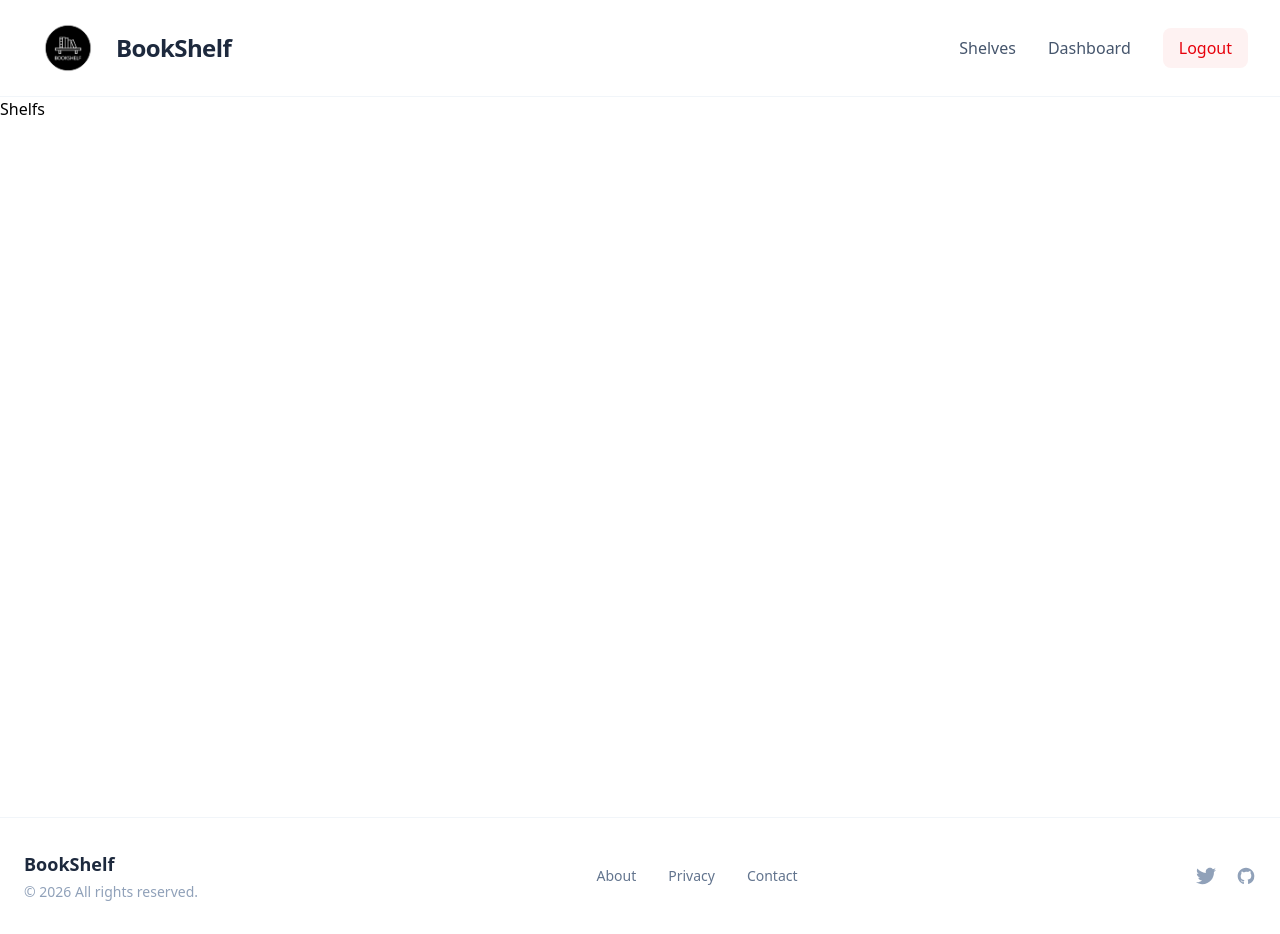
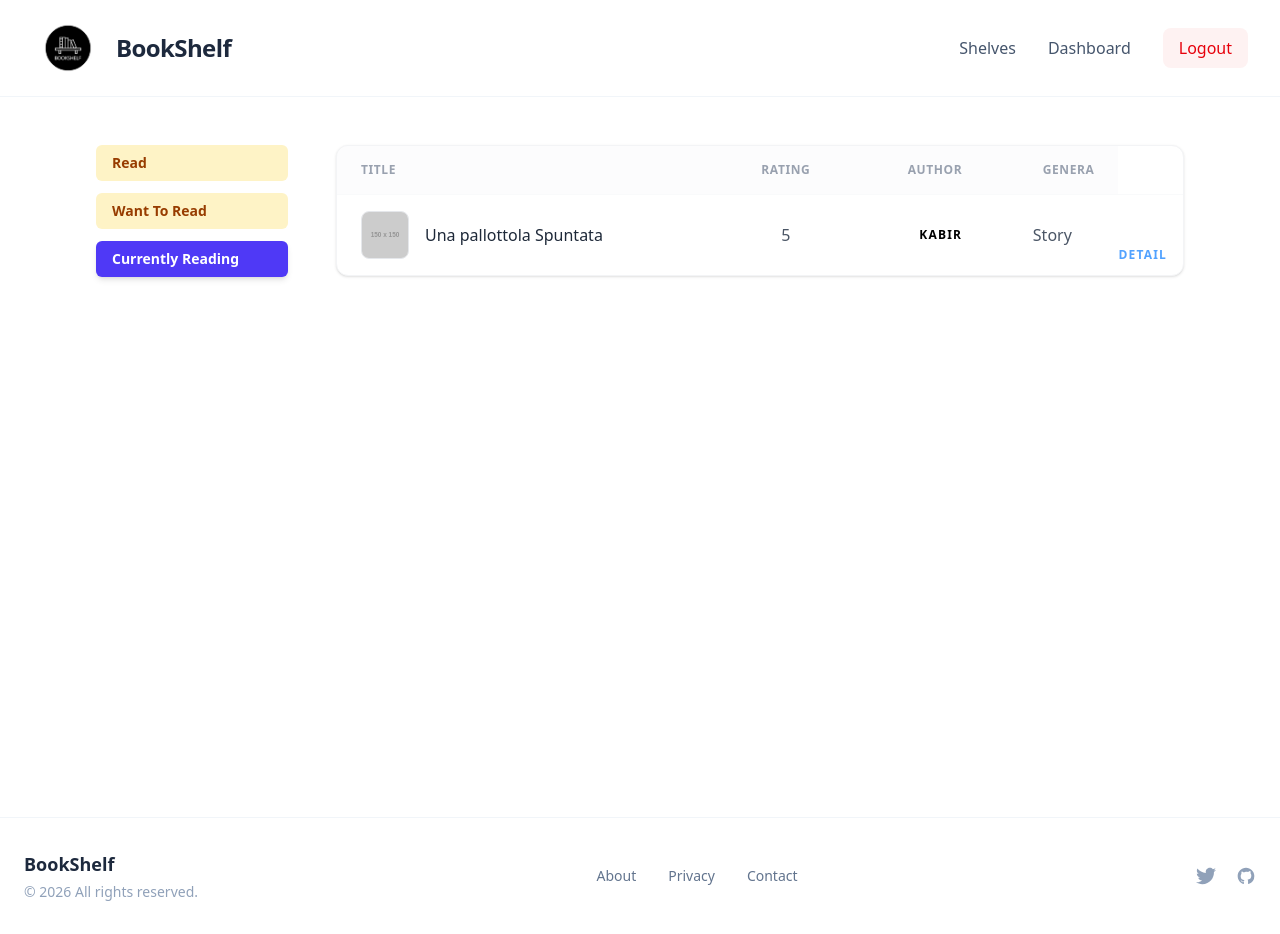
Before and after one commit to Sahnawaz6068/GoodReads, a React (Vite) app: page /shelf in a window 1280 px wide. Built offline with nearby package versions, Linux system fonts and the light colour scheme.

Commit message:
basic setup of selves is done its time to implement logic

```diff
--- a/src/Pages/Shelf.jsx
+++ b/src/Pages/Shelf.jsx
@@ -1,14 +1,77 @@
-import React from 'react'
-import Layout from '../Layout/Layout'
+import React from "react";
+import Layout from "../Layout/Layout";
 
 const Shelf = () => {
   return (
-    <div>
-      <Layout>
-          Shelfs
-      </Layout>
+    <Layout>
+      <div className="mx-auto max-w-6xl px-8 py-12">
+        <div className="flex flex-col md:flex-row gap-12">
+          <aside className="w-full md:w-48 space-y-3">
+            <button className="w-full rounded-md bg-amber-100 px-4 py-2 text-left text-sm font-semibold text-amber-800 transition hover:bg-amber-200 capitalize">
+              read
+            </button>
+            <button className="w-full rounded-md bg-amber-100 px-4 py-2 text-left text-sm font-semibold text-amber-800 transition hover:bg-amber-200 capitalize">
+              want to read
+            </button>
+            <button className="w-full rounded-md bg-indigo-600 px-4 py-2 text-left text-sm font-semibold text-white shadow-md transition hover:bg-indigo-700 capitalize">
+              currently reading
+            </button>
+          </aside>
+
+          <main className="flex-1">
+            <div className="overflow-hidden bg-white border border-gray-100 rounded-xl shadow-sm">
+              <table className="w-full text-left border-collapse">
+                <thead>
+                  <tr className="border-b border-gray-50 bg-gray-50/50 text-xs uppercase tracking-wider text-gray-400">
+                    <th className="px-6 py-4 font-semibold">Title</th>
+
+                    <th className="px-6 py-4 font-semibold text-center">
+                      Rating
+                    </th>
+                    <th className="px-6 py-4 font-semibold text-right">
+                      Author
+                    </th>
+                    <th className="px-6 py-4 font-semibold text-right">
+                      Genera
+                    </th>
+                  </tr>
+                </thead>
+
+                <tbody className="divide-y divide-gray-50">
+                  <tr className="hover:bg-gray-50 transition-colors">
+                    <td className="flex items-center space-x-4 px-6 py-4">
+                      <div className="h-12 w-12 flex-shrink-0 overflow-hidden rounded-lg border border-gray-200 bg-gray-100">
+                        <img
+                          src="https://via.placeholder.com/150"
+                          alt="Cover"
+                          className="h-full w-full object-cover"
+                        />
+                      </div>
+                      <span className="font-medium text-gray-800">
+                        Una pallottola Spuntata
+                      </span>
+                    </td>
+                    <td className="px-6 py-4 text-center text-gray-600">5</td>
+                    <td className="px-6 py-4 text-right">
+                      <div className="text-xs font-bold uppercase tracking-widest">
+                        Kabir
+                      </div>
+                    </td>
+                    <td className="px-6 py-4 text-center text-gray-600">
+                      Story
+                    </td>
+                     <button className="text-xs font-bold uppercase text-blue-400 hover:text-blue-500 tracking-widest">
+                        Detail
+                      </button>
+                  </tr>
+                </tbody>
+              </table>
+            </div>
+          </main>
+        </div>
       </div>
-  )
-}
+    </Layout>
+  );
+};
 
-export default Shelf
+export default Shelf;
```
